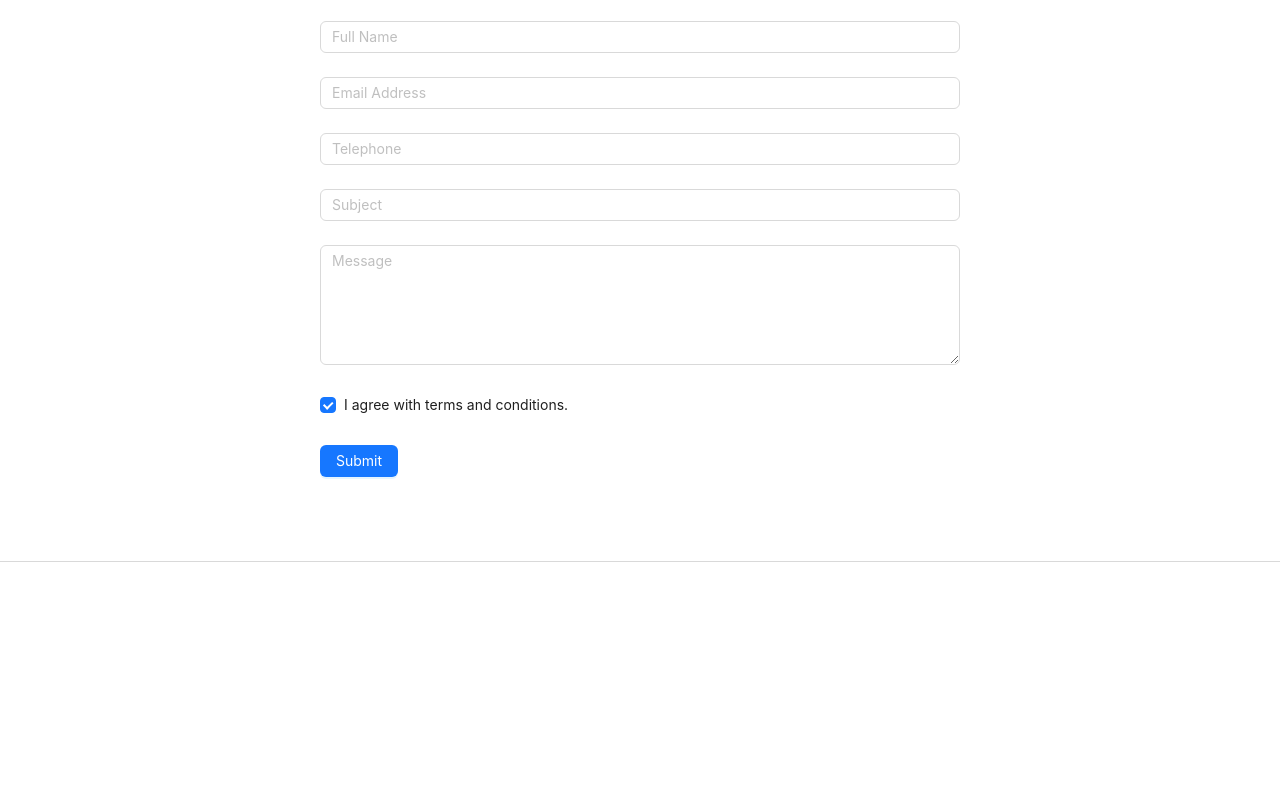
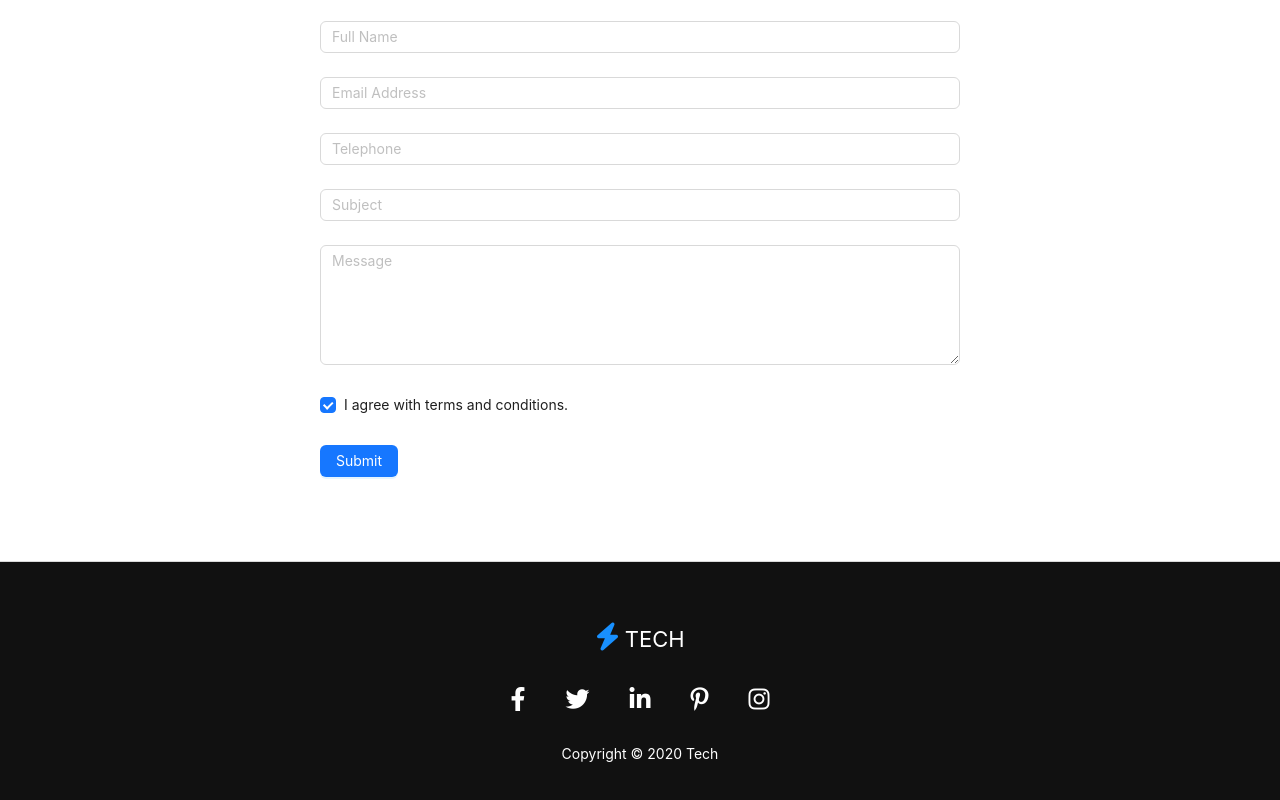
Before and after one commit to tangguhriyadi/fe-portfolio, a React (Create React App) app: page / in a window 1280 px wide. Shown: the part 4210-5010 px from the top of the page. Before the commit the page ends 4772 px from the top, so only its background shows below. Built offline with nearby package versions, Linux system fonts and the light colour scheme.

Commit message:
style(footer): create footer component using Backtop

```diff
--- a/src/App.tsx
+++ b/src/App.tsx
@@ -1,21 +1,25 @@
-import { Layout } from 'antd';
-import React from 'react';
+import { Layout } from "antd";
+import React from "react";
 /* import logo from './logo.svg'; */
-import './App.css';
-import AppHeader from './components/common/AppHeader';
-import AppHome from './components/views/AppHome';
+import "./App.css";
+import AppFooter from "./components/common/AppFooter";
+import AppHeader from "./components/common/AppHeader";
+import AppHome from "./components/views/AppHome";
 
-const {Header, Content} = Layout
+const { Header, Content, Footer } = Layout;
 
 function App() {
   return (
-    <Layout className='mainLayout'>
+    <Layout className="mainLayout">
       <Header>
         <AppHeader />
       </Header>
       <Content>
         <AppHome />
       </Content>
+      <Footer>
+        <AppFooter />
+      </Footer>
     </Layout>
   );
 }
--- /dev/null
+++ b/src/components/common/AppFooter.tsx
@@ -0,0 +1,51 @@
+import React from "react";
+
+import { BackTop } from "antd";
+
+const AppFooter:React.FC = () => {
+  return (
+    <div className="container-fluid">
+      <div className="footer">
+        <div className="logo">
+          <i className="fas fa-bolt"></i>
+          <a href="http://google.com">Tech</a>
+        </div>
+        <ul className="socials">
+          <li>
+            <a href="https://www.facebook.com/">
+              <i className="fab fa-facebook-f"></i>
+            </a>
+          </li>
+          <li>
+            <a href="https://www.twitter.com/">
+              <i className="fab fa-twitter"></i>
+            </a>
+          </li>
+          <li>
+            <a href="https://www.linkedin.com/">
+              <i className="fab fa-linkedin-in"></i>
+            </a>
+          </li>
+          <li>
+            <a href="https://www.pinterest.com/">
+              <i className="fab fa-pinterest-p"></i>
+            </a>
+          </li>
+          <li>
+            <a href="https://www.instagram.com/">
+              <i className="fab fa-instagram"></i>
+            </a>
+          </li>
+        </ul>
+        <div className="copyright">Copyright &copy; 2020 Tech</div>
+        <BackTop>
+          <div className="goTop">
+            <i className="fas fa-arrow-circle-up"></i>
+          </div>
+        </BackTop>
+      </div>
+    </div>
+  );
+};
+
+export default AppFooter;
```
